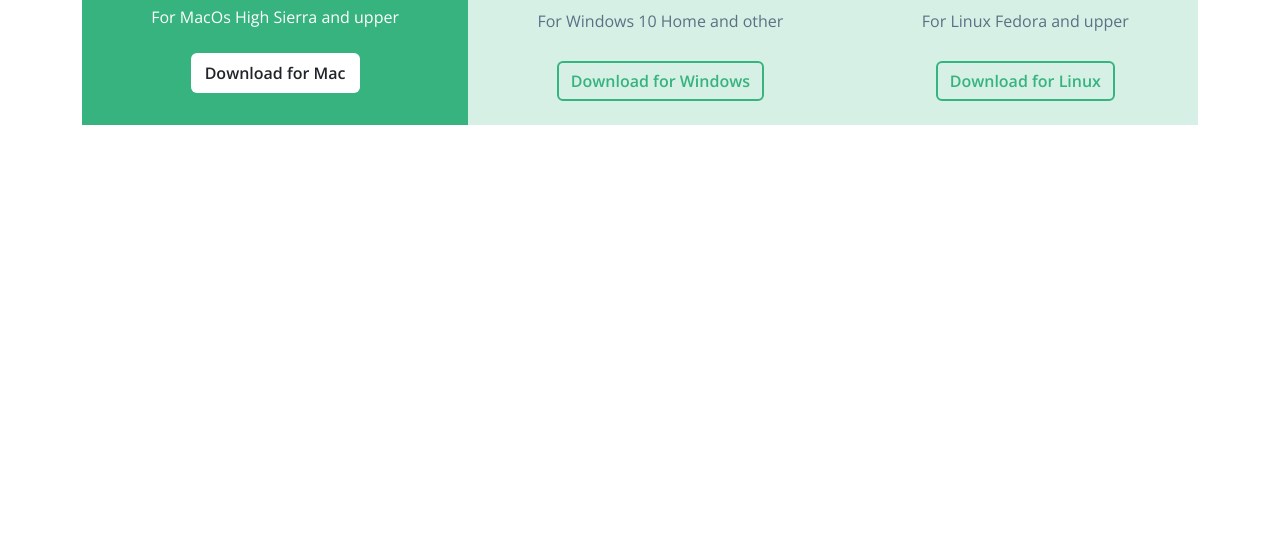
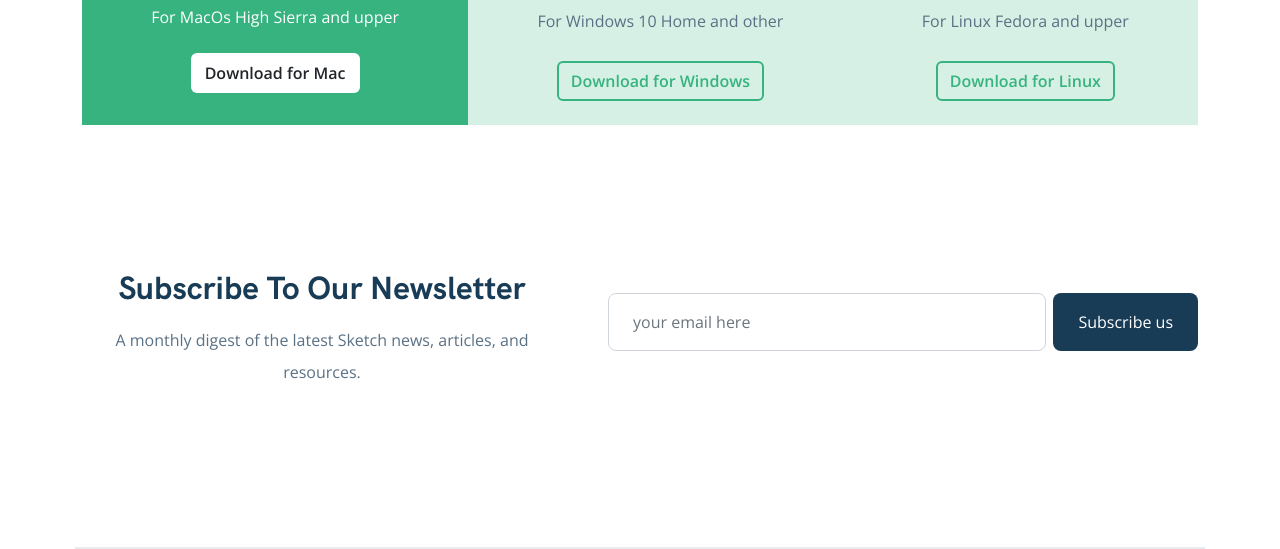
Before and after one commit to mohamed-dahni/ehya, a plain HTML site: page index.html in a window 1280 px wide. Shown: the part 4884-5433 px from the top of the page. Before the commit the page ends 5073 px from the top, so only its background shows below. Drawn offline with nearby package versions, Linux system fonts and the light colour scheme; a web font is replaced by a local one.

Commit message:
finished subscribe section

```diff
--- a/css/custom.css
+++ b/css/custom.css
@@ -371,3 +371,26 @@ input:checked + .slider:before {
   color: white;
   background-color: rgb(var(--clr-light-green-rgb));
 }
+
+/****** SUBSCRIBE ******/
+.input-group {
+  height: fit-content;
+}
+@media (min-width: 992px) {
+  .input-group {
+    width: 490px
+  }
+}
+@media (min-width: 1200px) {
+  .input-group {
+    width: 590px
+  }
+}
+.form-control:focus {
+  box-shadow: 0 0 0 0.25rem rgb(0, 0, 0, 0.1);
+  border-color: var(--clr-prim);
+}
+.input-group .btn {
+  background-color: var(--clr-prim);
+  color: white;
+}
--- a/index.html
+++ b/index.html
@@ -279,7 +279,7 @@
     <!-- end integration -->
 
     <!-- start pricing -->
-    <section class="pricing">
+    <section class="pricing" id="pricing">
       <div class="container-md position-relative">
         <div class="text-center mb-5">
           <h2 class="h5 mb-3 text-black-50 text-uppercase ls-1">pricing plan</h2>
@@ -380,7 +380,25 @@
     </section>
     <!-- end download -->
 
+    <!-- start subscribe -->
+    <section class="subscribe" id="subscribe">
+      <div class="container-md d-lg-flex justify-content-lg-between gap-4 position-relative">
+        <div class="text-center mb-5">
+          <h3 class="h2 mb-3 text-capitalize ff-prim-bold">subscribe to our newsletter</h3>
+          <p class="main-text mb-5 ms-auto me-auto">
+            A monthly digest of the latest Sketch news, articles, and resources.
+          </p>
+        </div>
+        <div class="input-group d-flex flex-column flex-md-row gap-3 gap-md-2 mb-3 mt-4">
+          <input type="text" class="form-control w-auto rounded-3 pt-3 pb-3 ps-4" placeholder="your email here" aria-label="Recipient's username" aria-describedby="button-addon2">
+          <button class="btn border-rad rounded-3 text-white text-bold pt-3 pb-3 ps-4 pe-4" type="button" id="button-addon2">Subscribe us</button>
+        </div>
+        <div class="devider"></div>
+      </div>
+    </section>
+    <!-- end subscribe -->
   </main>
+
 
   <!-- scripts -->
   <script src="js/bootstrap.bundle.js"></script>
```
